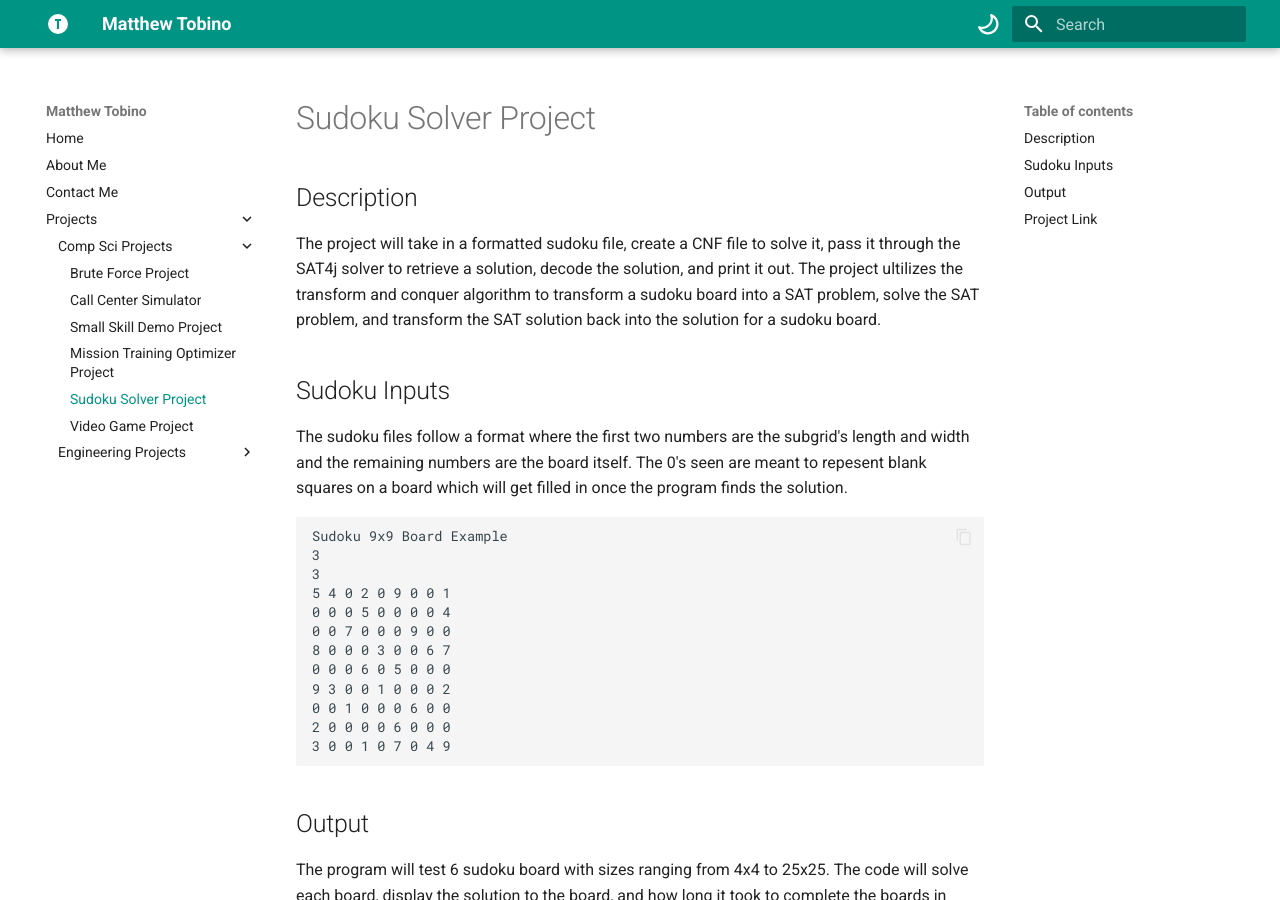
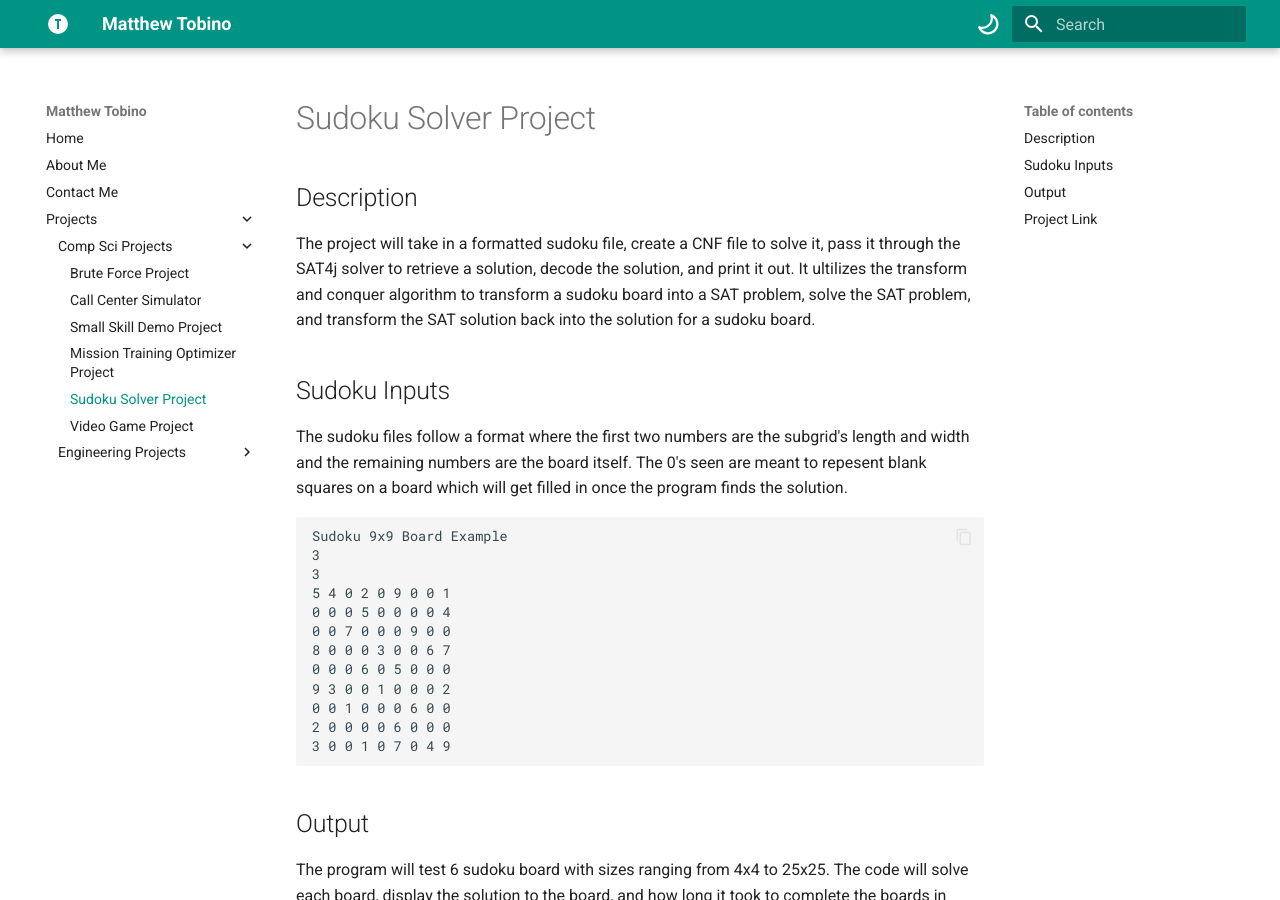
Before and after one commit to mtobino/Personal-Website, an MkDocs documentation site: the page built from docs/Projects/Comp Sci Projects/SudokuSolverPage.md, in a window 1280 px wide and 900 px high. Built offline with MkDocs 1.6.1 and Material for MkDocs 9.7.7, drawn with Linux system fonts in a browser that asks for light colours.

Commit message:
grammar fixes and changes

```diff
--- a/docs/Projects/Comp Sci Projects/SudokuSolverPage.md
+++ b/docs/Projects/Comp Sci Projects/SudokuSolverPage.md
@@ -2,7 +2,7 @@
 
 ## Description
 The project will take in a formatted sudoku file, create a CNF file to solve it, pass it through the SAT4j solver to retrieve a solution, decode the solution, and print it out.
-The project ultilizes the transform and conquer algorithm to transform a sudoku board into a SAT problem, solve the SAT problem, and transform the SAT solution back into the solution for a sudoku board.
+It ultilizes the transform and conquer algorithm to transform a sudoku board into a SAT problem, solve the SAT problem, and transform the SAT solution back into the solution for a sudoku board.
 
 ## Sudoku Inputs
 The sudoku files follow a format where the first two numbers are the subgrid's length and width and the remaining numbers are the board itself. The 0's seen are meant
```
Also changed, not shown: docs/About Me/index.md (+5 -5 lines), docs/Projects/Comp Sci Projects/VideoGameProject.md (+1 -1 lines).
